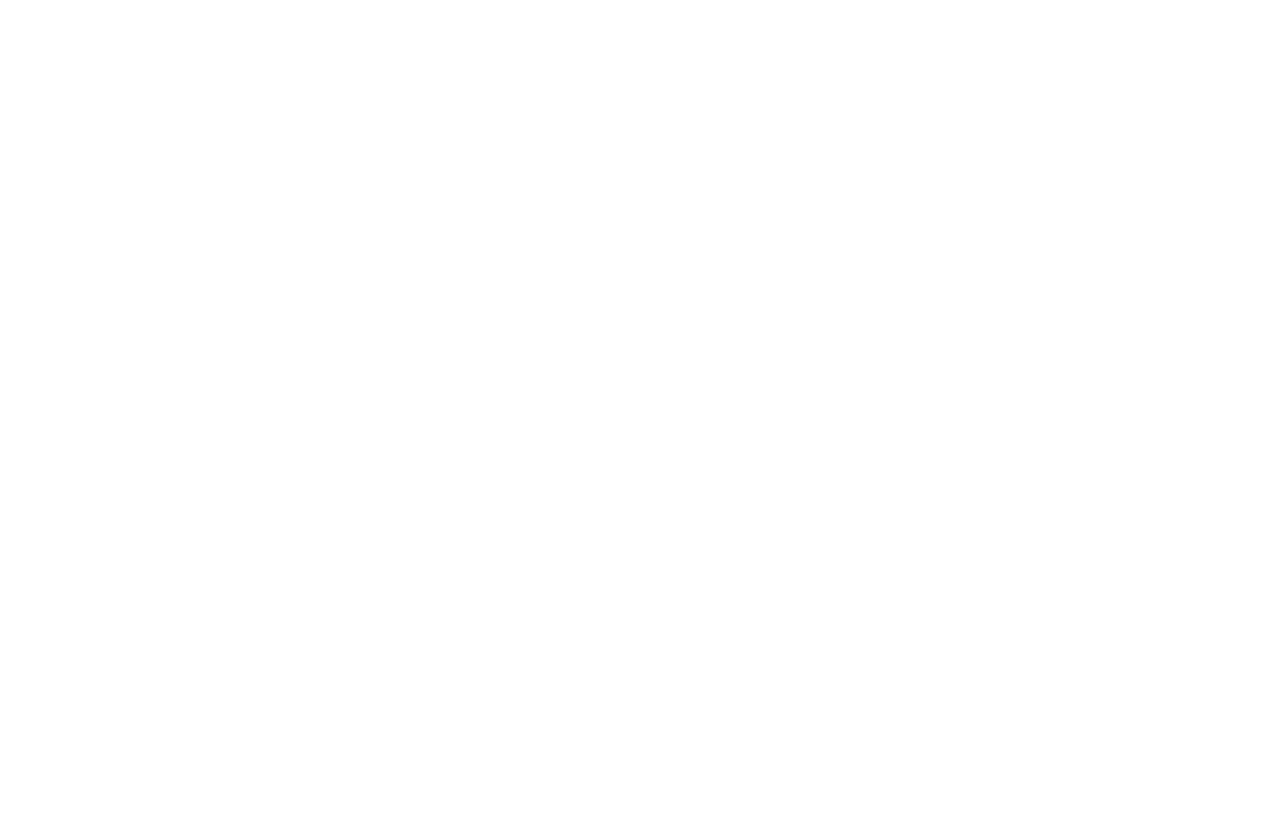
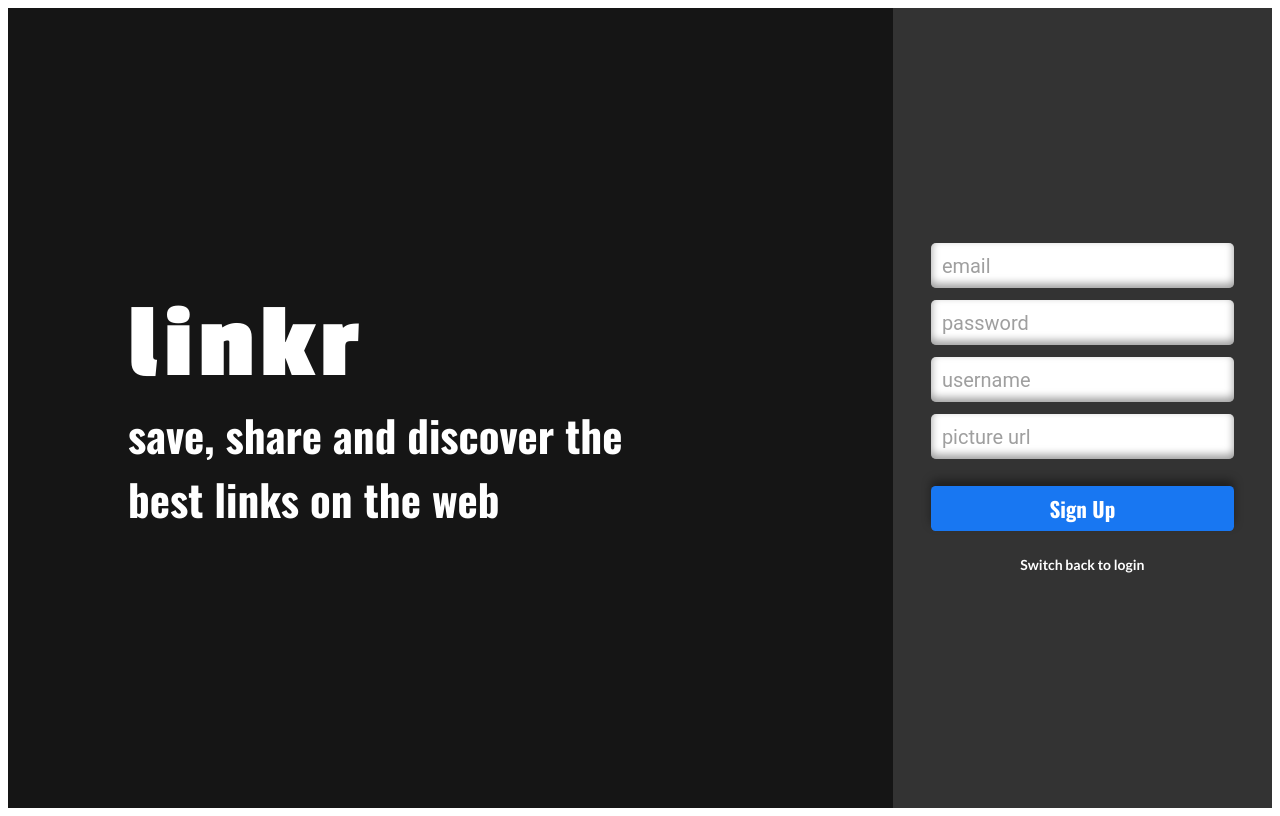
Before and after one commit to Aikenkov/LinkrV2-front-end, a React app: page /sign-up in a window 1280 px wide. Before the commit this address had no page. Built offline with nearby package versions, Linux system fonts and the light colour scheme.

Commit message:
Signup and Signin finished

```diff
--- a/package.json
+++ b/package.json
@@ -9,8 +9,10 @@
     "axios": "^1.1.3",
     "react": "^18.2.0",
     "react-dom": "^18.2.0",
+    "react-loader-spinner": "^5.3.4",
     "react-router-dom": "^6.4.2",
     "react-scripts": "5.0.1",
+    "react-toastify": "^8.2.0",
     "styled-components": "^5.3.6",
     "web-vitals": "^2.1.4"
   },
--- a/src/components/App.js
+++ b/src/components/App.js
@@ -1,16 +1,31 @@
 import GlobalStyles from "../styles/GlobalStyles";
-import { BrowserRouter, Routes, Route } from "react-router-dom";
+import { BrowserRouter, Routes, Route, useLocation, Navigate } from "react-router-dom";
 import Home from "./HomePage";
+import SignUp from "./Signup/Signup.js";
+import SignIn from "./Signin/Signin";
+import { useState } from "react";
+import UserContext from "./contexts/userContexts";
+import Timeline from "./timeline/Timeline";
 
 function App() {
+    const location = useLocation();
+    const localStorageUser = JSON.parse(localStorage.getItem('userLinkr'));
+    const [loggedUser, setLoggedUser] = useState(localStorageUser)
+
+    const [users, setUsers] = useState();
     return (
         <>
+        <UserContext.Provider value={{ users, setUsers}}>
             <GlobalStyles />
-            <BrowserRouter>
-                <Routes>
+
+                <Routes location={location} key={location.pathname}>
                     <Route path='/home' element={<Home />}></Route>
+                    <Route path="/sign-up/" element={<SignUp />} />
+                    <Route path="/" element={loggedUser ?  <Navigate replace to={'/timeline'}/> : <SignIn/> }/>
+                    <Route path="/timeline" element ={loggedUser ? <Timeline/> : <Navigate replace to={'/'}/>}/>
                 </Routes>
-            </BrowserRouter>
+
+        </UserContext.Provider>
         </>
     );
 }
--- /dev/null
+++ b/src/components/Service/api.js
@@ -0,0 +1,15 @@
+import axios from "axios";
+
+const URL = "http://localhost:4000";
+
+export function postSignUp(body){
+    const promise = axios.post(`${URL}/signup`, body);
+    console.log(body, '************')
+    return promise;
+}
+ export function postSignIn(body){
+        const promise = axios.post(`${URL}/signin`, body);
+        console.log(body, '************')
+        return promise;
+
+    }
--- /dev/null
+++ b/src/components/Signin/Signin.js
@@ -0,0 +1,213 @@
+import styled from "styled-components";
+import { Link, useNavigate } from "react-router-dom";
+import { useContext, useState } from "react";
+import { ThreeDots } from 'react-loader-spinner';
+import { ToastContainer, toast } from 'react-toastify';
+import 'react-toastify/dist/ReactToastify.css';
+import { postSignIn } from "../Service/api";
+import UserContext from "../contexts/userContexts";
+
+
+export default function SignIn() {
+
+    const [email, setEmail] = useState('');
+    const [password, setPassword] = useState('');
+    const navigate = useNavigate();
+
+    const { users, setUsers } = useContext(UserContext);
+    const [isloading, setIsLoading] = useState(false)
+    console.log("comecei ")
+
+
+
+    function confirmLogin(e) {
+
+        e.preventDefault();
+        setIsLoading(true)
+
+        const body = {
+            email: email,
+            password: password
+        }
+
+        postSignIn(body)
+        .then((response) => {
+            setUsers(response.data);
+            const serializedUser = JSON.stringify(response.data);
+            localStorage.setItem("userLinkr", serializedUser);
+            toast.success("Tudo certo!! :)");
+            setTimeout(() => {
+                console.log('entrei no setTimeout')
+                navigate('/timeline');
+            }, 2000)
+        })
+        .catch((err) => {
+            setIsLoading(false)
+            console.error(err);
+            if (err.status !== 200) {
+                toast.error("Login errado")
+            }
+        });
+        setEmail('');
+        setPassword('');
+    }
+
+
+    return (
+        <Page>
+            <ToastContainer />
+            <Logo>
+                <TextTittle>
+                    linkr
+                </TextTittle>
+                <TextSubtitle>
+                        save, share and discover
+                        the best links on the web
+                </TextSubtitle>
+
+            </Logo>
+
+
+
+            <FormPage>
+                <form onSubmit={confirmLogin}>
+                    <Data>
+
+                        <TextInput>
+                            <Input type="email" onChange={(e) => setEmail(e.target.value)}
+                                value={email}
+                                required
+                                placeholder='email'
+                            />
+                        </TextInput>
+                        <TextInput>
+                            <Input type="password" onChange={(e) => setPassword(e.target.value)}
+                                value={password}
+                                required
+                                placeholder='password'
+                            />
+                        </TextInput>
+
+                        {
+                            isloading ?
+                                <Button disabled={isloading}> <ThreeDots color={'white'} height={30} width={30} /></Button>
+                                :
+                                <Button> <p>Log In</p></Button>
+                        }
+
+                        <Link to="/sign-up">
+                            <TextSignup>First time? Created an account!</TextSignup>
+                        </Link>
+
+                    </Data>
+                </form>
+            </FormPage>
+        </Page>
+
+    )
+}
+const Logo = styled.div`
+    background-color: #151515;
+    width:70%;
+    height: 100%;
+    display:flex ;
+    padding-left:120px ;
+    flex-direction:column;
+    justify-content:center ;
+`
+const Page = styled.div`
+        height:100vh;
+        display:flex ;
+    `;
+
+const FormPage = styled.div`
+    width:30%;
+    display:flex;
+    flex-direction:column ;
+    justify-content:center;
+    align-items:center;
+    background-color:#333333 ;
+    height:100% ;
+    `
+const Input = styled.input`
+    background: #FFFF;
+    box-shadow:inset 0 -4px 8px rgba(0,0,0,0.4) ;
+    border: none;
+    border-radius: 5px;
+    width: 303px;
+    height:45px ;
+
+    padding-left: 11px;
+    box-sizing: border-box ;
+    font-family: 'Roboto', sans-serif;
+    font-style: normal;
+    font-weight: 400;
+    font-size: 19.976px;
+    line-height: 25px;
+    ::placeholder{
+       color: #9F9F9F;
+
+    }
+    `
+const TextInput = styled.div`
+        margin-bottom: 12px ;
+
+    `
+const Data = styled.div`
+
+
+    `
+const Button = styled.button`
+    background: #1877F2;
+    border-radius: 4.63636px;
+    width: 303px ;
+    height:45px ;
+    font-family: 'Oswald',sans-serif;
+    font-style: normal;
+    font-weight: 700;
+    font-size: 20.976px;
+    line-height: 26px;
+    text-align: center;
+    border: none ;
+    color: #FFFF;
+    margin-top: 15px;
+    box-shadow: 0 -6px 10px rgba(0,0,0,0.4) ;
+    :hover{
+        filter:brightness(1.2) ;
+        cursor: pointer;
+    }
+
+    `
+const TextSignup = styled.div`
+    font-family: 'Lato',sans-serif;
+    font-style: normal;
+    font-weight: 700;
+    font-size: 13.976px;
+    line-height: 17px;
+    text-align: center;
+    text-decoration-line: none;
+    margin-top:25px ;
+    outline: #0000;
+    color: #FFFF ;
+    `
+const TextTittle = styled.div`
+        font-family: 'Passion One', sans-serif;
+        font-size: 106px;
+        font-weight: 700;
+        line-height: 117px;
+        letter-spacing: 0.05em;
+        text-align: left;
+        color: #FFFFFF;
+        width: 80%;
+    `
+const TextSubtitle = styled.div`
+    font-family: 'Oswald';
+    font-size: 43px;
+    font-weight: 700;
+    line-height: 64px;
+    letter-spacing: 0em;
+    text-align: left;
+    width:65% ;
+
+    color: #FFFFFF;
+`
--- /dev/null
+++ b/src/components/Signup/Signup.js
@@ -0,0 +1,230 @@
+import styled from "styled-components";
+import { Link, useNavigate } from "react-router-dom";
+import { useState } from "react";
+import { ThreeDots } from 'react-loader-spinner';
+import { ToastContainer, toast } from 'react-toastify';
+import 'react-toastify/dist/ReactToastify.css';
+import { postSignUp } from "../Service/api";
+
+
+export default function SignUp() {
+
+    const [email, setEmail] = useState('');
+    const [password, setPassword] = useState('');
+    const [userName, setUserName] = useState('');
+    const [url, setUrl] = useState('');
+    const navigate = useNavigate();
+    const [isloading, setIsLoading] = useState(false)
+    console.log("comecei ")
+
+
+
+    function confirmLogin(e) {
+
+        e.preventDefault();
+        setIsLoading(true)
+
+        const body = {
+            email: email,
+            username: userName,
+            password: password,
+            url: url
+        }
+
+        postSignUp(body)
+            .then(() => {
+                toast.success("Tudo certo, vamos la, Faça seu login :)!!");
+                setTimeout(() => {
+                    navigate('/sign-in');
+                }, 2000)
+            })
+            .catch((err) => {
+                setIsLoading(false)
+                console.error(err);
+                console.log(err)
+                if (err.response.status == 409) {
+                    toast.error("Email ou nome de usuário já está sendo utilizado :( - Tente outro :D")
+                }
+
+            });
+
+        setEmail('');
+        setUserName('');
+        setPassword('');
+        setUrl('');
+    }
+
+
+    return (
+        <Page>
+            <ToastContainer />
+            <Logo>
+                <TextTittle>
+                    linkr
+                </TextTittle>
+                <TextSubtitle>
+                        save, share and discover
+                        the best links on the web
+                </TextSubtitle>
+
+            </Logo>
+
+
+
+            <FormPage>
+                <form onSubmit={confirmLogin}>
+                    <Data>
+
+                        <TextInput>
+                            <Input type="email" onChange={(e) => setEmail(e.target.value)}
+                                value={email}
+                                required
+                                placeholder='email'
+                            />
+                        </TextInput>
+                        <TextInput>
+                            <Input type="password" onChange={(e) => setPassword(e.target.value)}
+                                value={password}
+                                required
+                                placeholder='password'
+                            />
+                        </TextInput>
+                        <TextInput>
+                            <Input type="text" onChange={(e) => setUserName(e.target.value)}
+                                value={userName}
+                                required
+                                placeholder='username'
+                            />
+                        </TextInput>
+
+                        <TextInput>
+                            <Input type="text" onChange={(e) => setUrl(e.target.value)}
+                                value={url}
+                                required
+                                placeholder='picture url'
+                            />
+                        </TextInput>
+
+                        {
+                            isloading ?
+                                <Button disabled={isloading} > <ThreeDots color={'white'} height={30} width={30} /></Button>
+                                :
+                                <Button> <p>Sign Up</p></Button>
+                        }
+
+                        <Link to="/">
+                            <TextSignup>Switch back to login</TextSignup>
+                        </Link>
+
+                    </Data>
+                </form>
+            </FormPage>
+        </Page>
+
+    )
+}
+const Logo = styled.div`
+    background-color: #151515;
+    width:70%;
+    height: 100%;
+    display:flex ;
+    padding-left:120px ;
+    flex-direction:column;
+    justify-content:center ;
+`
+const Page = styled.div`
+        height:100vh;
+        display:flex ;
+    `;
+
+const FormPage = styled.div`
+    width:30%;
+    display:flex;
+    flex-direction:column ;
+    justify-content:center;
+    align-items:center;
+    background-color:#333333 ;
+    height:100% ;
+    `
+const Input = styled.input`
+    background: #FFFF;
+    box-shadow:inset 0 -4px 8px rgba(0,0,0,0.4) ;
+    border: none;
+    border-radius: 5px;
+    width: 303px;
+    height:45px ;
+
+    padding-left: 11px;
+    box-sizing: border-box ;
+    font-family: 'Roboto', sans-serif;
+    font-style: normal;
+    font-weight: 400;
+    font-size: 19.976px;
+    line-height: 25px;
+    ::placeholder{
+       color: #9F9F9F;
+
+    }
+    `
+const TextInput = styled.div`
+        margin-bottom: 12px ;
+
+    `
+const Data = styled.div`
+
+
+    `
+const Button = styled.button`
+    background: #1877F2;
+    border-radius: 4.63636px;
+    width: 303px ;
+    height:45px ;
+    font-family: 'Oswald',sans-serif;
+    font-style: normal;
+    font-weight: 700;
+    font-size: 20.976px;
+    line-height: 26px;
+    text-align: center;
+    border: none ;
+    color: #FFFF;
+    margin-top: 15px;
+    box-shadow: 0 -6px 10px rgba(0,0,0,0.4) ;
+    :hover{
+        filter:brightness(1.2) ;
+        cursor: pointer;
+    }
+
+    `
+const TextSignup = styled.div`
+    font-family: 'Lato',sans-serif;
+    font-style: normal;
+    font-weight: 700;
+    font-size: 13.976px;
+    line-height: 17px;
+    text-align: center;
+    text-decoration-line: none;
+    margin-top:25px ;
+    outline: #0000;
+    color: #FFFF ;
+    `
+const TextTittle = styled.div`
+        font-family: 'Passion One', sans-serif;
+        font-size: 106px;
+        font-weight: 700;
+        line-height: 117px;
+        letter-spacing: 0.05em;
+        text-align: left;
+        color: #FFFFFF;
+        width: 80%;
+    `
+const TextSubtitle = styled.div`
+    font-family: 'Oswald';
+    font-size: 43px;
+    font-weight: 700;
+    line-height: 64px;
+    letter-spacing: 0em;
+    text-align: left;
+    width:65% ;
+
+    color: #FFFFFF;
+`
--- /dev/null
+++ b/src/components/contexts/userContexts.js
@@ -0,0 +1,5 @@
+import { createContext } from 'react';
+
+const UserContext = createContext();
+
+export default UserContext;
--- /dev/null
+++ b/src/components/timeline/Timeline.js
@@ -0,0 +1,3 @@
+export default function Timeline(){
+    return (<>TIMELINE</>)
+}
--- a/src/index.js
+++ b/src/index.js
@@ -1,10 +1,13 @@
 import React from 'react';
 import ReactDOM from 'react-dom/client';
+import { BrowserRouter } from 'react-router-dom';
 import App from './components/App';
 
 const root = ReactDOM.createRoot(document.getElementById('root'));
 root.render(
   <React.StrictMode>
+     <BrowserRouter>
     <App />
+    </BrowserRouter>
   </React.StrictMode>
 );
```
Also changed, not shown: public/index.html (+3 -0 lines), 1 other file.
